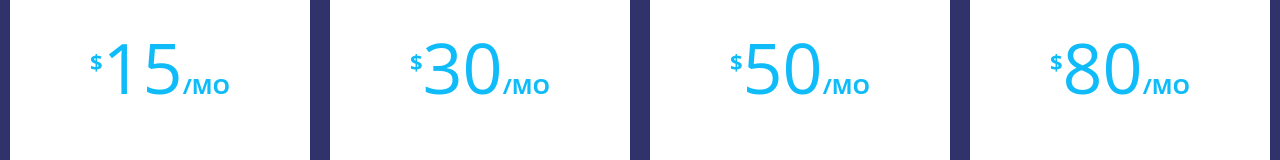
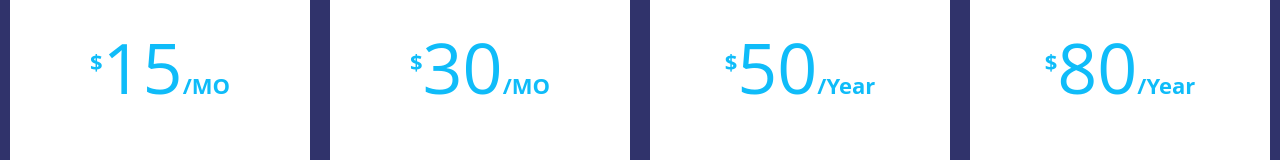
Before and after one commit to Limon714/pricing-card, a plain HTML site: page index.html in a window 1280 px wide. Shown: the part 160-320 px from the top of the page. Drawn offline with Linux system fonts and the light colour scheme.

Commit message:
Update index.html

```diff
--- a/index.html
+++ b/index.html
@@ -35,7 +35,7 @@
 
     <div class="pricing-card">
       <h3 class="pricing-card-header">Premium</h3>
-      <div class="price"><sup>$</sup>50<span>/MO</span></div>
+      <div class="price"><sup>$</sup>50<span>/Year</span></div>
       <ul>
         <li><strong>30</strong> Websites</li>
         <li><strong>150 GB</strong> SSD</li>
@@ -48,7 +48,7 @@
 
     <div class="pricing-card">
       <h3 class="pricing-card-header">Ultimate</h3>
-      <div class="price"><sup>$</sup>80<span>/MO</span></div>
+      <div class="price"><sup>$</sup>80<span>/Year</span></div>
       <ul>
         <li><strong>100</strong> Websites</li>
         <li><strong>500 GB</strong> SSD</li>
```
